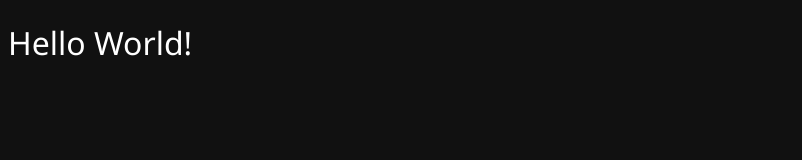
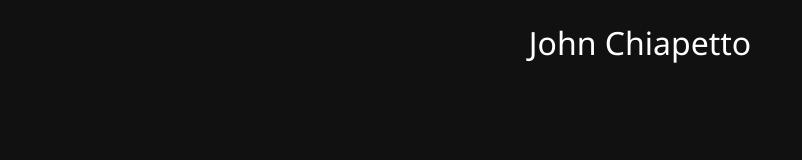
Before and after one commit to JohnChiapetto/JohnChiapetto.github.io, a plain HTML site: page index.html in a window 1280 px wide. Shown: the whole page, without its empty margins (0-802 px from the left). Drawn offline with Linux system fonts and the light colour scheme.

Commit message:
update 02/11/2019

```diff
--- a/css/main.css
+++ b/css/main.css
@@ -34,3 +34,8 @@ h1,h2,h3,h4,h5,h6,b {
 a:hover {
     animation: glowy 1s infinite;
 }
+
+/* specifics */
+#name {
+    text-align: center;
+}
--- a/index.html
+++ b/index.html
@@ -8,6 +8,8 @@
         <link rel="stylesheet" href="css/main.css">
     </head>
     <body>
-        <h1>Hello World!</h1>
+        <header>
+            <h1 id="name">John Chiapetto</h1>
+        </header>
     </body>
 </html>
```
